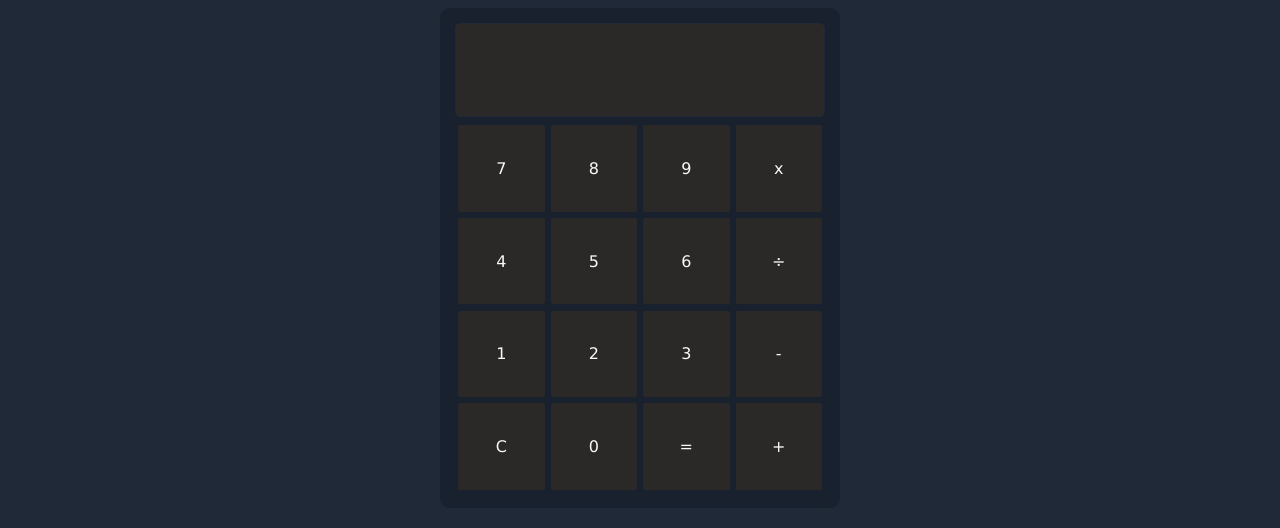
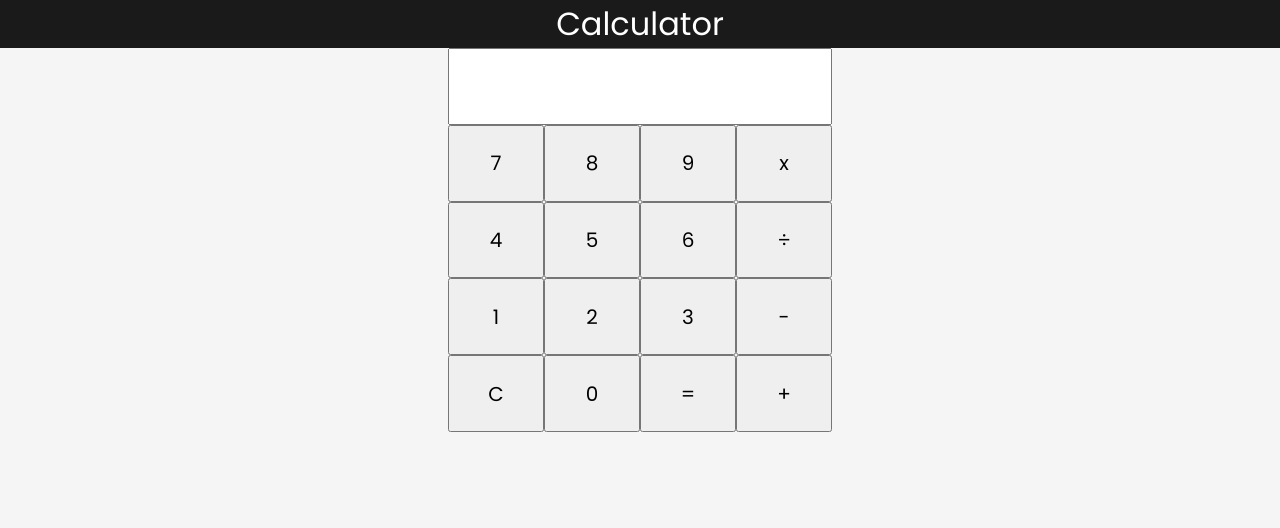
Before and after one commit to GeorgeZisis95/calculator, a website built with webpack: page src/template.html in a window 1280 px wide. Built offline with nearby package versions, Linux system fonts and the light colour scheme.

Commit message:
Change css and use grid to view calc correctly

```diff
--- a/src/styles.css
+++ b/src/styles.css
@@ -1,53 +1,47 @@
+@import url('https://fonts.googleapis.com/css2?family=Poppins:wght@300;400;500;700;900&display=swap');
+
+:root {
+    --pad: calc(12px + 1.5625vw);
+
+    --fs-base: calc(15px + 0.390625vw);
+    --fs-h1: 2rem;
+    --fs-h2: 1.5rem;
+    --fs-h3: 1.3rem;
+}
+
 * {
+    margin: 0;
+    padding: 0;
+    font: inherit;
     box-sizing: border-box;
-    font-family: Verdana, Geneva, Tahoma, sans-serif;
+    font-family: "Poppins", sans-serif;
 }
 
 body {
+    font-size: var(--fs-base);
     display: flex;
     flex-direction: column;
     justify-content: center;
     align-items: center;
-    background-color: #1F2937;
-    color: #F9FAF8;
+    background-color: #f5f5f5;
+}
+
+h1 {
+    background-color: #1a1a1a;
+    font-size: var(--fs-h1);
+    text-align: center;
+    color: #fff;
+    width: 100%;
+}
+
+.container {
+    display: grid;
+    grid-template-columns: 1fr 1fr 1fr 1fr;
+
+    width: 30%;
+    aspect-ratio: 1;
 }
 
 input {
-    height: 20%;
-    width: 100%;
-    margin-bottom: 5px;
-    border: 1px solid #1F2937;
-    border-radius: 5px;
-    background-color: #2b2927;
-    color: #F9FAF8;
-    font-size: 24px;
+    grid-column: 1 / -1;
 }
-
-.container {
-    height: 500px;
-    width: 400px;
-    min-height: 100px;
-    min-width: 100px;
-    display: flex;
-    justify-content: center;
-    align-items: center;
-    flex-wrap: wrap;
-    background-color: rgb(24, 33, 45);
-    padding: 15px 15px;
-    border-radius: 10px;
-}
-
-button {
-    aspect-ratio: 1/1;
-    width: 25%;
-    background-color: #2b2927;
-    border: 3px solid rgb(24, 33, 45);
-    border-radius: 5px;
-    font-size: 1rem;
-    color: #F9FAF8;
-    cursor: pointer;
-}
-
-button:hover {
-    background-color: #5f5955;
-}
--- a/src/template.html
+++ b/src/template.html
@@ -8,6 +8,7 @@
 </head>
 
 <body>
+    <h1>Calculator</h1>
     <div class="container">
         <input readonly>
         <button data-number="7">7</button>
```
